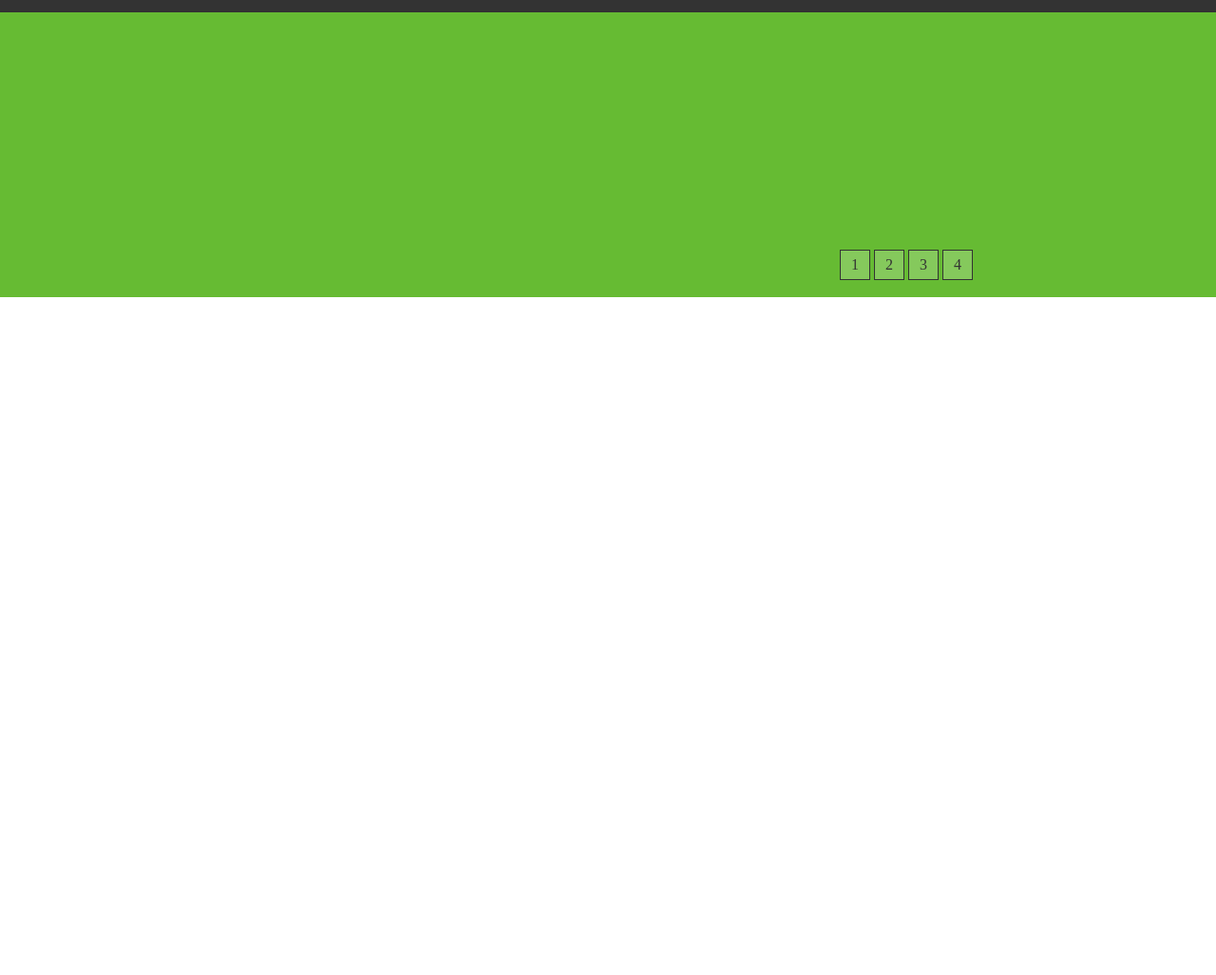
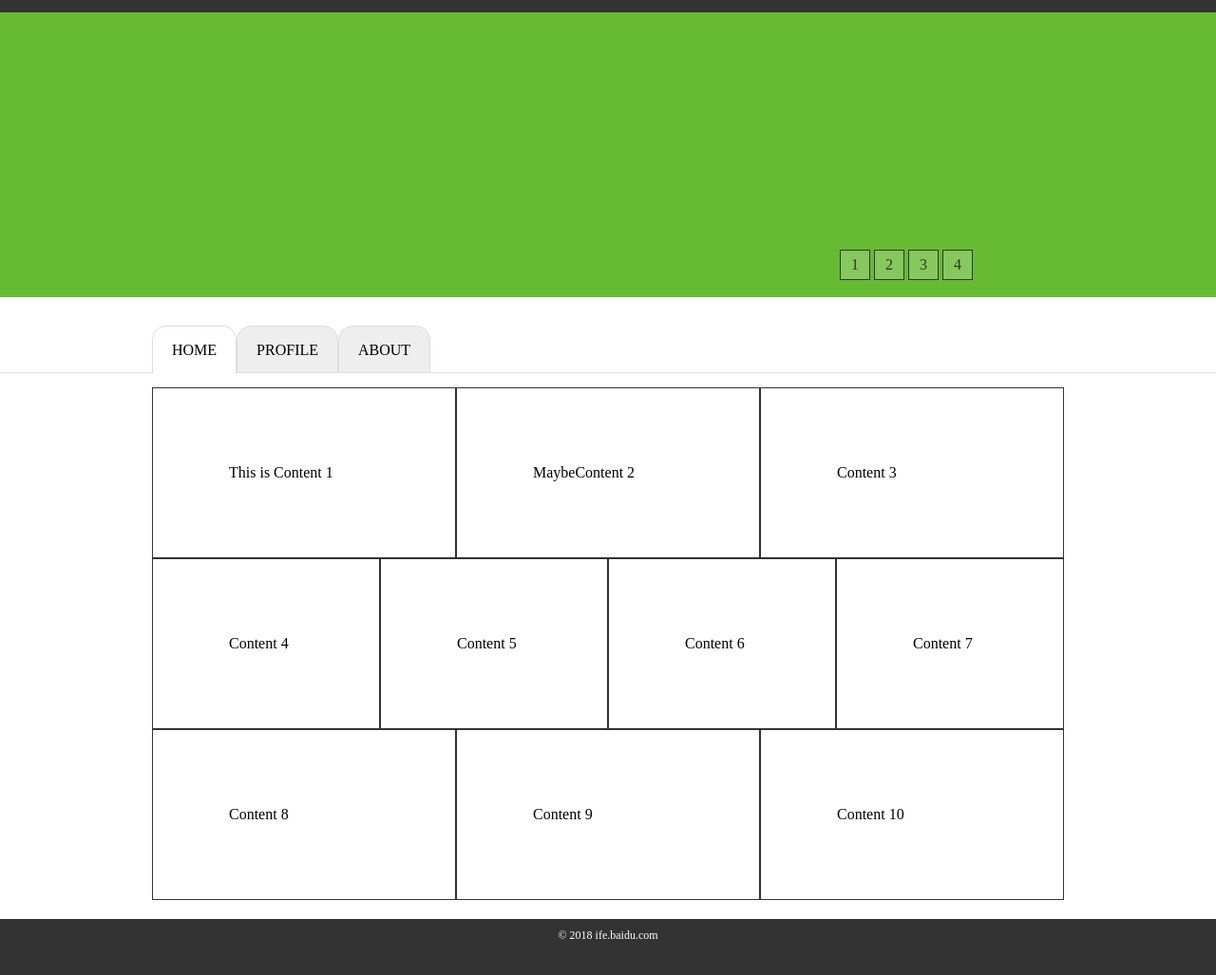
Before and after one commit to Groves-Chen/Baidu_web, a plain HTML site: page Lesson_4 Learning layout/layout.html in a window 1280 px wide. Shown: the part 67-1094 px from the top of the page at 95% size. Before the commit the page ends 800 px from the top, so only its background shows below. Drawn offline with Linux system fonts and the light colour scheme.

Commit message:
第七天到第八天：学习布局
第七天到第八天：学习布局

```diff
--- a/Lesson_4 Learning layout/layout.css
+++ b/Lesson_4 Learning layout/layout.css
@@ -91,3 +91,90 @@ header {
         background-color: #fff;
         height: 50px;
     }
+
+    #navi-main {
+        position: relative;
+        box-sizing: border-box;
+        margin: 0 auto;
+        width: 960px;
+        height: 80px;
+        background: transparent;
+    }
+
+    #navi-main div {
+        position: absolute;
+        bottom: 0;
+    }
+
+    #navi-main span {
+        display: inline-block;
+        box-sizing: border-box;
+        padding: 0 20px;
+        height: 50px;
+        border: #ddd 1px solid;
+        border-radius: 15px 15px 0 0;
+        background: #eee;
+        vertical-align: bottom;
+        text-align: center;
+        line-height: 50px;
+    }
+
+    #navi-main span::after {
+        font-size: 0;
+    }
+
+    #navi-main #navi-main-current {
+        background: #fff;
+        border-bottom-width: 0;
+    }
+
+    .hr {
+        margin-top: -1px;
+        width: 100%;
+        height: 1px;
+        background: #ddd;
+        font-size: 0;
+    }
+
+    .content {
+        margin: 0 auto;
+        width: 960px;
+        flex-wrap: wrap;
+        padding-top: 15px;
+        align-content: stretch;
+        justify-content: space-between;
+    }
+
+    .content div {
+        box-sizing: border-box;
+        -moz-box-sizing: border-box;
+        -webkit-box-sizing: border-box;
+    }
+
+    .row_1,
+    .row_2,
+    .row_3 {
+        display: flex;
+    }
+
+    .item {
+        padding: 80px;
+        border: 1px solid #333;
+        flex: 1;
+    }
+
+    footer {
+        width: 100%;
+        height: 150px;
+        margin-top: 20px;
+        padding-top: 10px;
+        background: #333333;
+    }
+
+    footer p {
+        color: white;
+        font-size: 12px;
+        margin: 0 auto;
+        width: 200px;
+        text-align: center;
+    }
--- a/Lesson_4 Learning layout/layout.html
+++ b/Lesson_4 Learning layout/layout.html
@@ -10,18 +10,20 @@
 </head>
 
 <body>
+    <!-- 头部开始 -->
     <header>
         <div class="head_con">
             <h3>Logo</h3>
-            <nav>
-                <ul>
-                    <li><a href="#">Github</a></li>
-                    <li><a href="#">Register</a></li>
-                    <li><a href="#">Login</a></li>
-                </ul>
-            </nav>
+            <ul>
+                <li><a href="#">Github</a></li>
+                <li><a href="#">Register</a></li>
+                <li><a href="#">Login</a></li>
+            </ul>
         </div>
     </header>
+    <!-- 头部结束 -->
+
+    <!-- 轮播开始 -->
     <div class="banner">
         <div class="pagelist">
             <a href="#">1</a>
@@ -30,6 +32,42 @@
             <a href="#">4</a>
         </div>
     </div>
+    <!-- 轮播介绍 -->
+
+    <!-- 导航开始 -->
+    <nav id="navi-main">
+        <div>
+            <span id="navi-main-current">HOME</span><span>PROFILE</span><span>ABOUT</span>
+        </div>
+    </nav>
+    <div class="hr"></div>
+    <!-- 导航结束 -->
+
+    <!-- 主体开始 -->
+    <div class="content">
+        <div class="row_1">
+            <div class="item" id="item-1">This is Content 1</div>
+            <div class="item" id="item-2">MaybeContent 2</div>
+            <div class="item" id="item-3">Content 3</div>
+        </div>
+        <div class="row_2">
+            <div class="item" id="item-4">Content 4</div>
+            <div class="item" id="item-5">Content 5</div>
+            <div class="item" id="item-6">Content 6</div>
+            <div class="item" id="item-7">Content 7</div>
+        </div>
+        <div class="row_3">
+            <div class="item" id="item-8">Content 8</div>
+            <div class="item" id="item-9">Content 9</div>
+            <div class="item" id="item-10">Content 10</div>
+        </div>
+    </div>
+    <!-- 主体结束 -->
+    <!-- 尾部开始 -->
+    <footer>
+        <p>© 2018 ife.baidu.com</p>
+    </footer>
+    <!-- 尾部结束 -->
 </body>
 
 </html>
```
Lines whose indentation alone changed are shown as unchanged.
